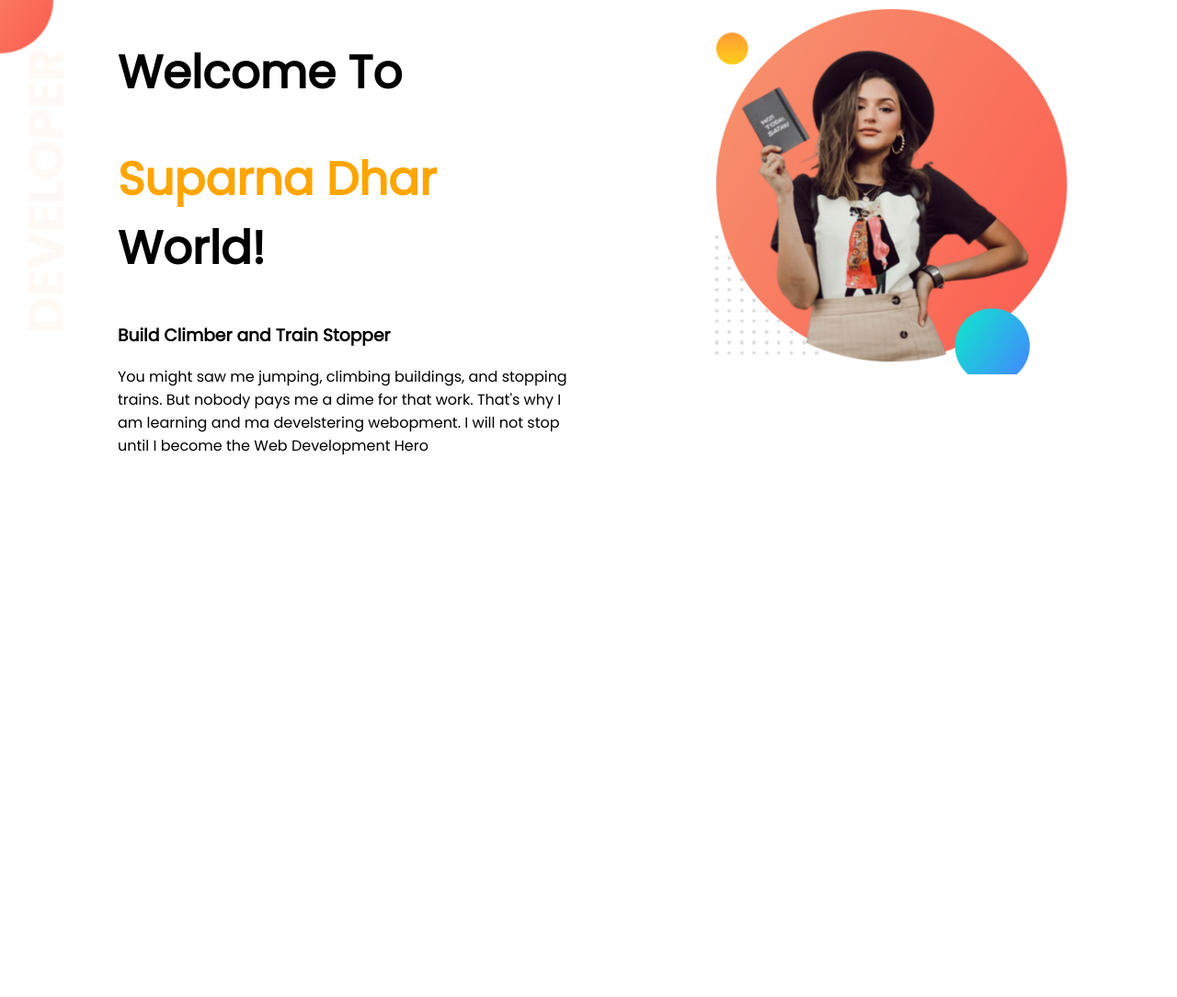
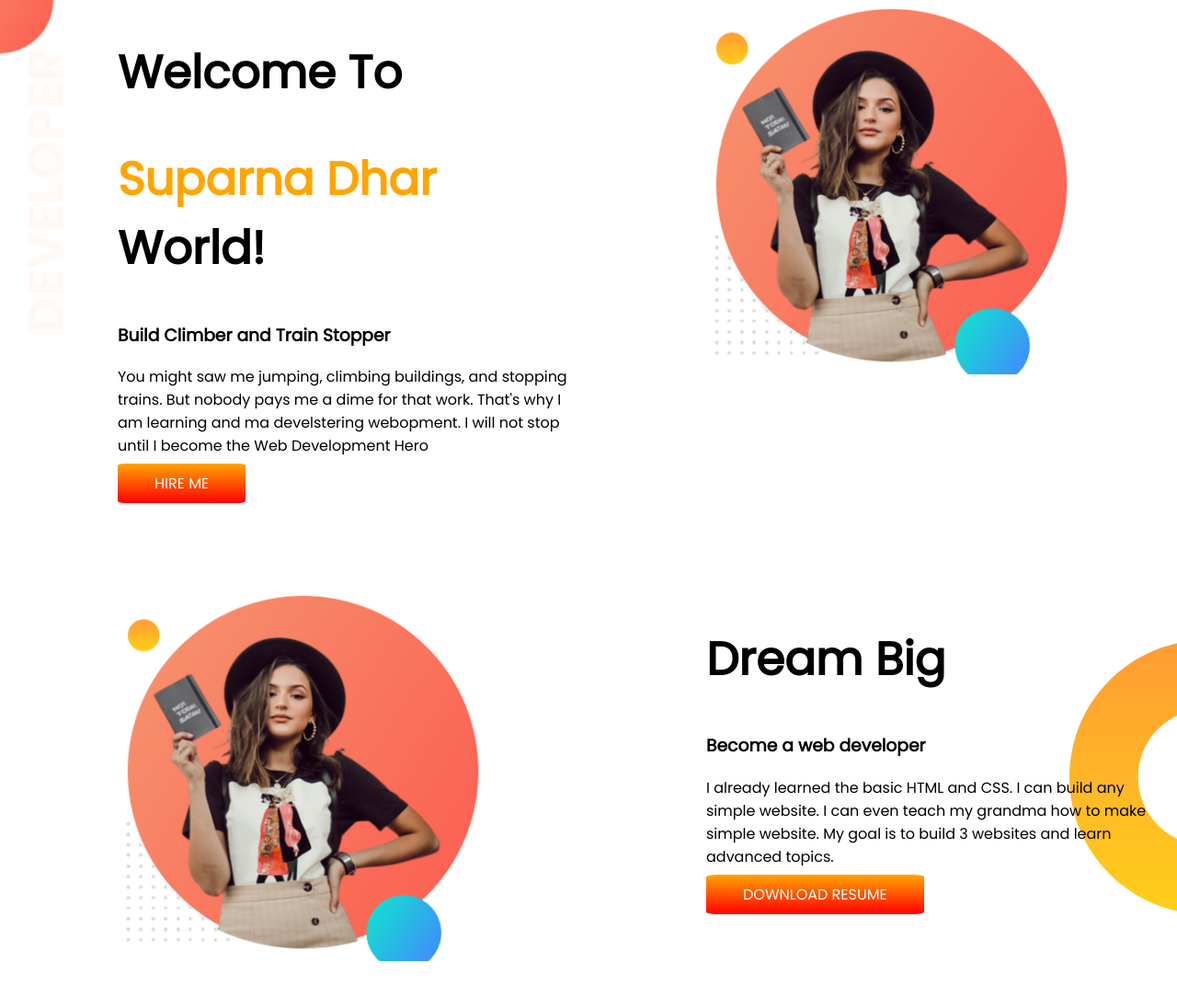
Before and after one commit to SuparnaAishee/developer-protfolio-mine, a plain HTML site: page index.html in a window 1280 px wide. Shown: the whole page at 92% size. Before the commit the page ends 800 px from the top, so only its background shows below. Drawn offline with Linux system fonts and the light colour scheme.

Commit message:
dream added

```diff
--- a/index.html
+++ b/index.html
@@ -34,6 +34,20 @@
         </div>
 
     </section>
+    <section class="dream-big">
+        <div class="half-width">
+            <img src="images/sd-bg.png" alt="">
+
+        </div>
+        <div class="half-width">
+            <h1>Dream Big</h1>
+            <h3>Become a web developer</h3>
+            <p>I already learned the basic HTML and CSS. I can build any simple website. I can even teach my grandma how
+                to make simple website. My goal is to build 3 websites and learn advanced topics.
+            </p>
+            <a class="link-button" target="_blank" href="">DOWNLOAD RESUME</a>
+        </div>
+    </section>
 </body>
 
 </html>
--- a/style.css
+++ b/style.css
@@ -11,6 +11,7 @@ h1{
 }
 section{
     display : flex;
+    margin-bottom: 100px;
 }
 .half-width{
     width:50%;
@@ -21,7 +22,7 @@ section{
 }
 .link-button{
     text-decoration: none;
-  background: linear-gradient(orange, tomato,);
+    background-image: linear-gradient(orange,red);
     padding: 10px 40px;
     color: white;
     border-radius:5%;
@@ -31,3 +32,8 @@ section{
     background-repeat: no-repeat;
 
 }
+.dream-big{
+    background-image: url(images/dream-bg.png);
+    background-repeat: no-repeat;
+    background-position: right;
+}
```
